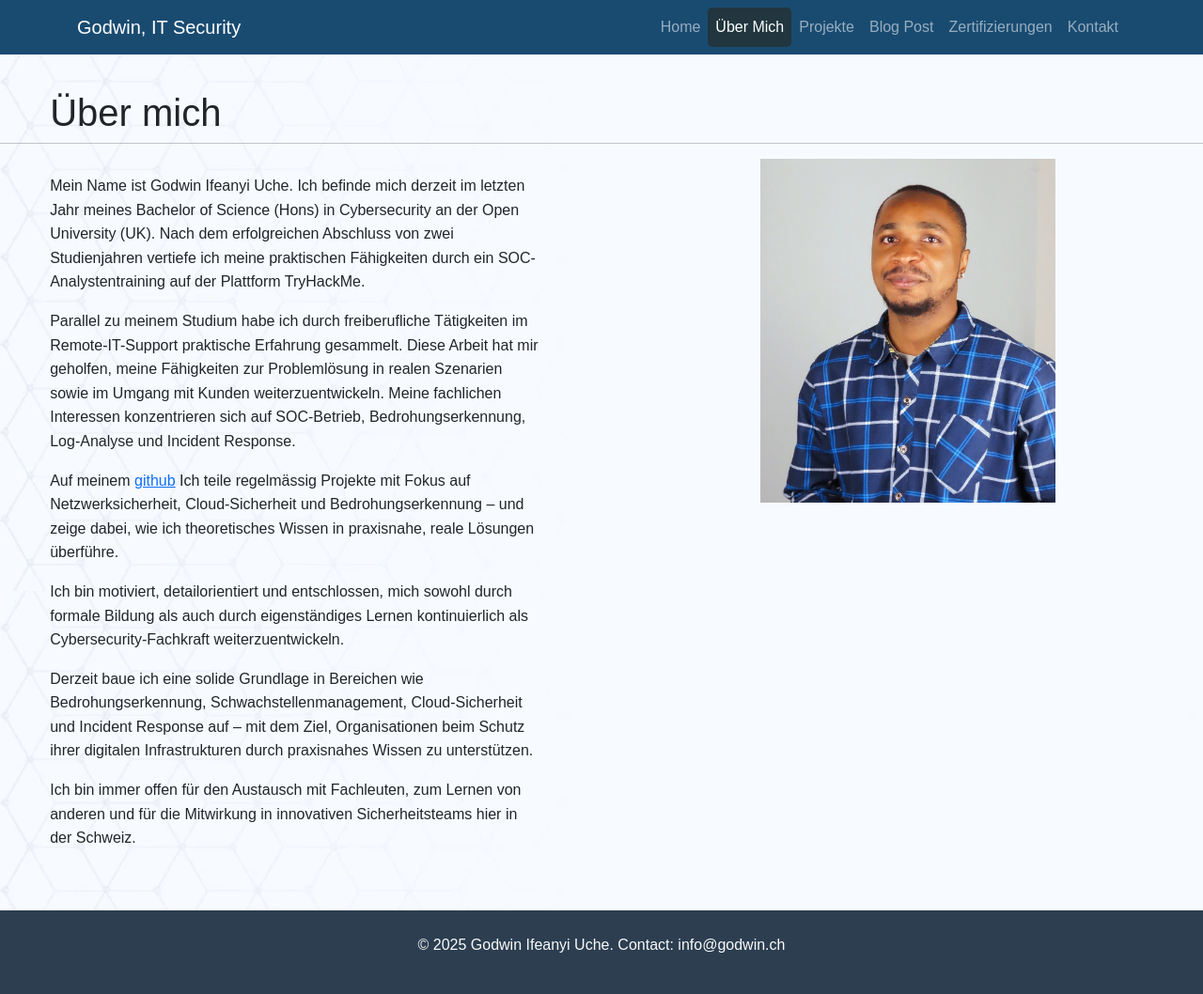
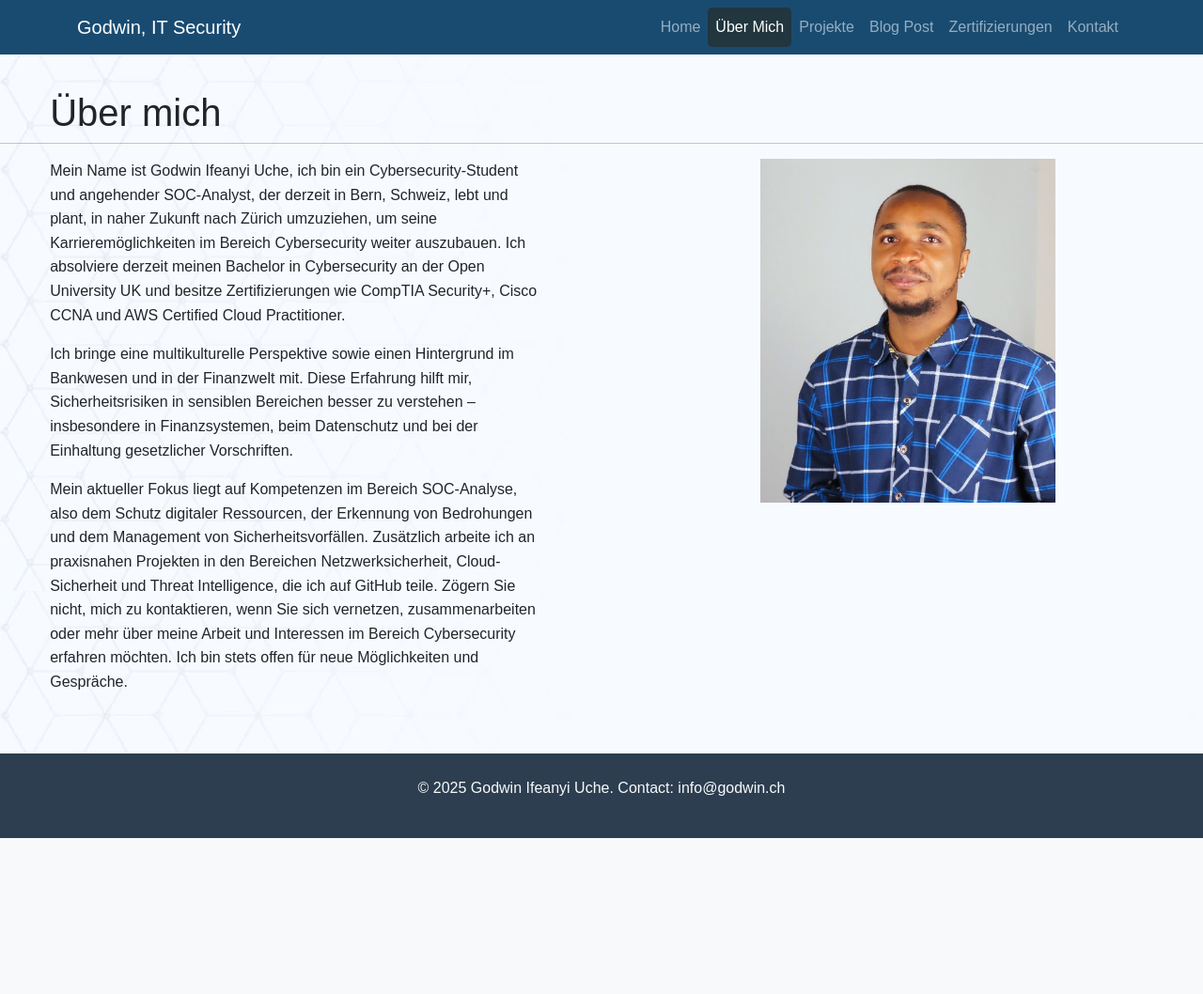
Before and after one commit to godwinsec/portfolio, a Django app: page /about/ in a window 1280 px wide. Shown: the whole page at 94% size. After the commit the page ends 892 px from the top, so only its background shows below. Run offline with Django 5.2, Linux system fonts and the light colour scheme; some web fonts are replaced.

Commit message:
Update image in about page

```diff
--- a/main/templates/main/about.html
+++ b/main/templates/main/about.html
@@ -3,65 +3,43 @@
 <section
   class="container-fluid mt-5 pt-5 pb-5 section-padding"
   id="about"
-  style="background-image: url('/static/main/images/welcome.webp')"
+  style="background-image: url('/static/images/welcome.webp')"
 >
   <div class="row">
     <h1 style="padding-left: 5%">Über mich</h1>
     <hr />
     <div class="col-md-6" style="padding: 0px 5%">
-      <p></p>
       <p>
-        Mein Name ist Godwin Ifeanyi Uche. Ich befinde mich derzeit im letzten
-        Jahr meines Bachelor of Science (Hons) in Cybersecurity an der Open
-        University (UK). Nach dem erfolgreichen Abschluss von zwei Studienjahren
-        vertiefe ich meine praktischen Fähigkeiten durch ein
-        SOC-Analystentraining auf der Plattform TryHackMe.
+        Mein Name ist Godwin Ifeanyi Uche, ich bin ein Cybersecurity-Student und
+        angehender SOC-Analyst, der derzeit in Bern, Schweiz, lebt und plant, in
+        naher Zukunft nach Zürich umzuziehen, um seine Karrieremöglichkeiten im
+        Bereich Cybersecurity weiter auszubauen. Ich absolviere derzeit meinen
+        Bachelor in Cybersecurity an der Open University UK und besitze
+        Zertifizierungen wie CompTIA Security+, Cisco CCNA und AWS Certified
+        Cloud Practitioner.
       </p>
-
       <p>
-        Parallel zu meinem Studium habe ich durch freiberufliche Tätigkeiten im
-        Remote-IT-Support praktische Erfahrung gesammelt. Diese Arbeit hat mir
-        geholfen, meine Fähigkeiten zur Problemlösung in realen Szenarien sowie
-        im Umgang mit Kunden weiterzuentwickeln. Meine fachlichen Interessen
-        konzentrieren sich auf SOC-Betrieb, Bedrohungserkennung, Log-Analyse und
-        Incident Response.
+        Ich bringe eine multikulturelle Perspektive sowie einen Hintergrund im
+        Bankwesen und in der Finanzwelt mit. Diese Erfahrung hilft mir,
+        Sicherheitsrisiken in sensiblen Bereichen besser zu verstehen –
+        insbesondere in Finanzsystemen, beim Datenschutz und bei der Einhaltung
+        gesetzlicher Vorschriften.
       </p>
-
       <p>
-        Auf meinem
-        <a
-          href="https://github.com/godwinsec"
-          target="_blank"
-          rel="noopener noreferrer"
-          >github</a
-        >
-        Ich teile regelmässig Projekte mit Fokus auf Netzwerksicherheit,
-        Cloud-Sicherheit und Bedrohungserkennung – und zeige dabei, wie ich
-        theoretisches Wissen in praxisnahe, reale Lösungen überführe.
-      </p>
-
-      <p>
-        Ich bin motiviert, detailorientiert und entschlossen, mich sowohl durch
-        formale Bildung als auch durch eigenständiges Lernen kontinuierlich als
-        Cybersecurity-Fachkraft weiterzuentwickeln.
-      </p>
-
-      <p>
-        Derzeit baue ich eine solide Grundlage in Bereichen wie
-        Bedrohungserkennung, Schwachstellenmanagement, Cloud-Sicherheit und
-        Incident Response auf – mit dem Ziel, Organisationen beim Schutz ihrer
-        digitalen Infrastrukturen durch praxisnahes Wissen zu unterstützen.
-      </p>
-
-      <p>
-        Ich bin immer offen für den Austausch mit Fachleuten, zum Lernen von
-        anderen und für die Mitwirkung in innovativen Sicherheitsteams hier in
-        der Schweiz.
+        Mein aktueller Fokus liegt auf Kompetenzen im Bereich SOC-Analyse, also
+        dem Schutz digitaler Ressourcen, der Erkennung von Bedrohungen und dem
+        Management von Sicherheitsvorfällen. Zusätzlich arbeite ich an
+        praxisnahen Projekten in den Bereichen Netzwerksicherheit,
+        Cloud-Sicherheit und Threat Intelligence, die ich auf GitHub teile.
+        Zögern Sie nicht, mich zu kontaktieren, wenn Sie sich vernetzen,
+        zusammenarbeiten oder mehr über meine Arbeit und Interessen im Bereich
+        Cybersecurity erfahren möchten. Ich bin stets offen für neue
+        Möglichkeiten und Gespräche.
       </p>
     </div>
     <div class="col-md-6" style="text-align: center">
       <img
-        src="{% static 'main/images/godwin2.jpeg' %}"
+        src="{% static 'images/godwin2.jpeg' %}"
         alt="Godwin's Photo"
         class="about-img"
         width="100%"
```
